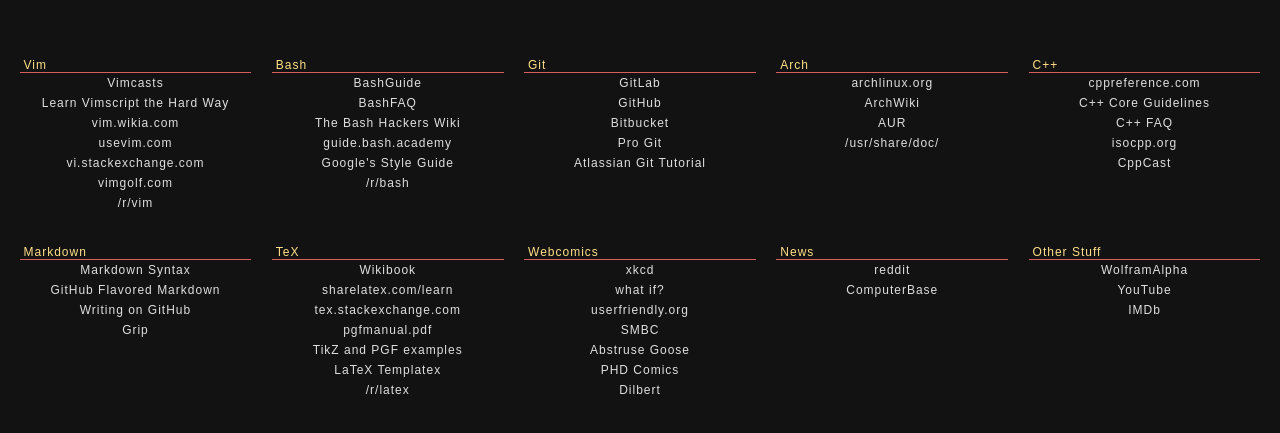
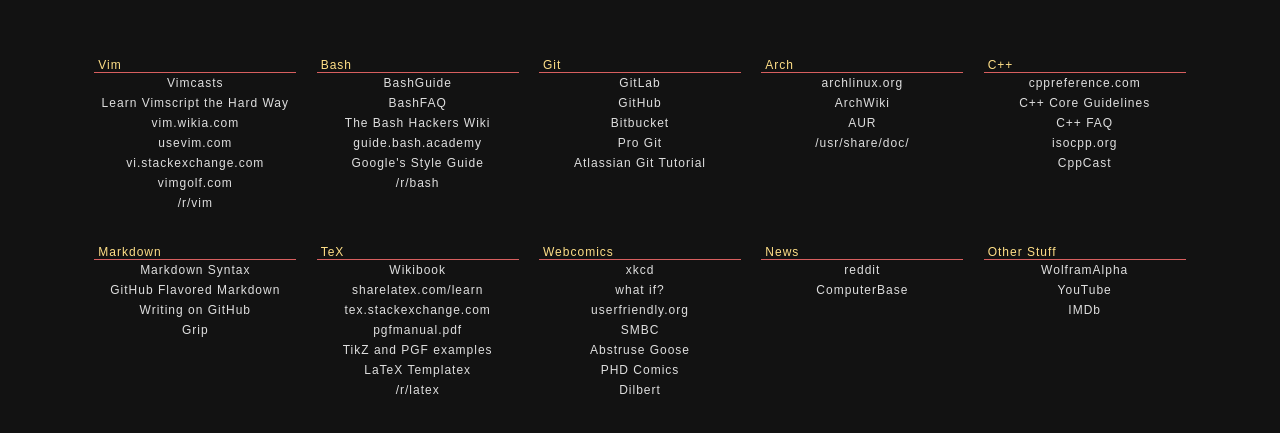
Before and after one commit to meribold/dotfiles, a plain HTML site: page startpage/index.html in a window 1280 px wide. Shown: the part 171-604 px from the top of the page. Drawn offline with Linux system fonts and the light colour scheme.

Commit message:
Change startpage.css
The lists have a static width now.  I don't know what I'm doing.

```diff
--- a/startpage/startpage.css
+++ b/startpage/startpage.css
@@ -19,10 +19,10 @@
   left: 0;
   right: 0;
   width: 100%;
-  max-width: 1152;
+  max-width: 1118px;
   top: 50%;
   transform: translate(0, -50%);
-  margin: auto;
+  margin: 0 auto 0 auto;
   text-align: center;
 }
 
@@ -35,8 +35,7 @@
 
 .list {
   display: inline-block;
-  width: 18.12%;
-  min-width: 208px;
+  width: 202px;
   margin: 16px 8px 16px 8px;
   vertical-align: text-top;
 }
```
